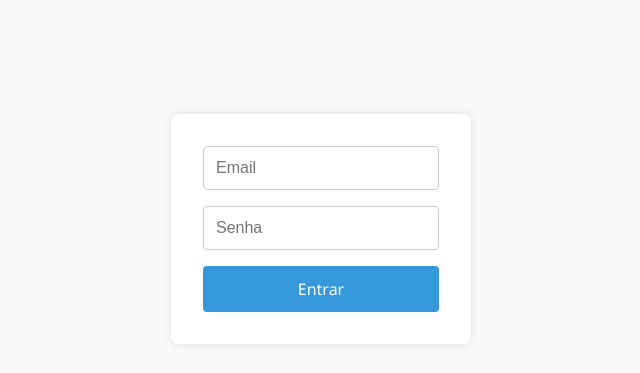
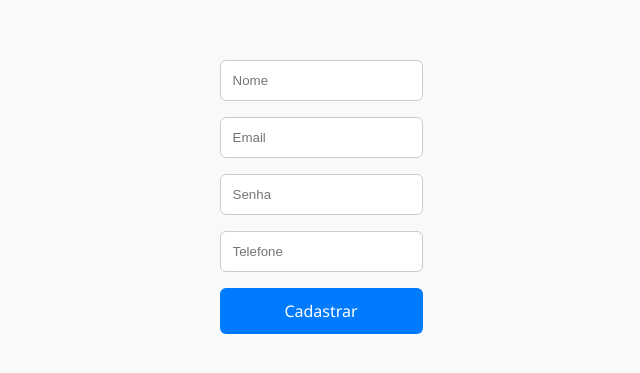
Before and after one commit to viniAmorim/react-basic-crud, a React (Vite) app: page /cadastro in a window 1280 px wide. Before the commit this address led to /login. Shown: the part 203-576 px from the top of the page, without its empty margins (319-959 px from the left). Built offline with nearby package versions, Linux system fonts and the light colour scheme.

Commit message:
feat: register user

```diff
--- a/src/App.tsx
+++ b/src/App.tsx
@@ -4,6 +4,7 @@ import "./App.css";
 import Dashboard from "./pages/Dashboard/Dashboard";
 import PrivateRoute from "./routes/PrivateRoute";
 import { Toaster } from "react-hot-toast";
+import Register from "./pages/Register/Register";
 
 function App() {
   return (
@@ -21,6 +22,8 @@ function App() {
           }
         />
 
+        <Route path="/cadastro" element={<Register />} />
+
         <Route path="*" element={<Navigate to="/login" />} />
       </Routes>
     </BrowserRouter>
--- /dev/null
+++ b/src/hooks/useCreateUser.ts
@@ -0,0 +1,10 @@
+// hooks/useCreateUser.ts
+import { useMutation } from "@tanstack/react-query";
+import type { User } from "../types";
+import { createUser } from "../services/api";
+
+export function useCreateUser() {
+  return useMutation({
+    mutationFn: (user: User) => createUser(user),
+  });
+}
--- a/src/pages/Dashboard/Dashboard.tsx
+++ b/src/pages/Dashboard/Dashboard.tsx
@@ -1,7 +1,7 @@
 import { useForm } from "react-hook-form";
 import * as yup from "yup";
 import { yupResolver } from "@hookform/resolvers/yup";
-import { useState } from "react";
+import { useState, useEffect } from "react";
 import { useNavigate } from "react-router-dom";
 import { useQuery, useMutation, useQueryClient } from "@tanstack/react-query";
 import {
@@ -11,8 +11,11 @@ import {
   createUser,
   findUserById,
 } from "../../services/api";
+import { FaEye, FaEdit, FaTrash } from "react-icons/fa";
 
-import { FaEye, FaEdit, FaTrash, FaPlus } from "react-icons/fa";
+import { useDebounce } from "../../hooks/useDebounce";
+import toast from "react-hot-toast";
+import UserModal from "../../components/layout/UserModal/UserModal";
 
 import {
   ActionButton,
@@ -20,11 +23,7 @@ import {
   CancelButton,
   ConfirmButton,
   Container,
-  ErrorText,
   Input,
-  ModalContent,
-  ModalOverlay,
-  SaveButton,
   Table,
   Td,
   Th,
@@ -32,10 +31,6 @@ import {
   Tr,
 } from "./styles";
 import Head from "../../components/layout/Head/Head";
-
-import toast from "react-hot-toast";
-import type { User } from "../../types";
-import UserModal from "../../components/layout/UserModal/UserModal";
 
 const schema = yup.object({
   name: yup.string().required("Nome obrigatório"),
@@ -48,26 +43,42 @@ export default function Dashboard() {
   const navigate = useNavigate();
   const queryClient = useQueryClient();
 
-  const [editingUser, setEditingUser] = useState<User | null>(null);
-  const [viewingUser, setViewingUser] = useState<User | null>(null);
-  const [creatingUser, setCreatingUser] = useState(false);
+  const [editingUser, setEditingUser] = useState(null);
+  const [viewingUser, setViewingUser] = useState(null);
+  const [searchName, setSearchName] = useState("");
+  const [searchEmail, setSearchEmail] = useState("");
+  const [searchPhone, setSearchPhone] = useState("");
+  const [searchIsAdmin, setSearchIsAdmin] = useState(""); // "", "true", "false"
+  const [filters, setFilters] = useState({
+    name: "",
+    email: "",
+    phone: "",
+    isAdmin: "",
+  });
+
+  // Debounce filters
+  const debouncedSetFilters = useDebounce((newFilters) => {
+    setFilters(newFilters);
+  }, 500);
+
+  useEffect(() => {
+    debouncedSetFilters({
+      name: searchName,
+      email: searchEmail,
+      phone: searchPhone,
+      isAdmin: searchIsAdmin,
+    });
+  }, [searchName, searchEmail, searchPhone, searchIsAdmin]);
 
   const {
-    register,
-    handleSubmit,
-    reset,
-    formState: { errors },
-  } = useForm<User>({
-    resolver: yupResolver(schema),
-  });
-
-  const {
-    data: users,
+    data: users = [],
     isLoading,
     error,
+    refetch,
   } = useQuery({
-    queryKey: ["users"],
-    queryFn: fetchUsers,
+    queryKey: ["users", filters],
+    queryFn: () => fetchUsers(filters),
+    keepPreviousData: true,
   });
 
   const deleteMutation = useMutation({
@@ -78,29 +89,23 @@ export default function Dashboard() {
   });
 
   const saveMutation = useMutation({
-    mutationFn: (user: User) =>
-      editingUser ? updateUser(user) : createUser(user),
+    mutationFn: (user) => (editingUser ? updateUser(user) : createUser(user)),
     onSuccess: () => {
       queryClient.invalidateQueries({ queryKey: ["users"] });
-
       toast.success(
         editingUser
           ? "Usuário editado com sucesso."
           : "Usuário criado com sucesso."
       );
-
       setEditingUser(null);
-      setCreatingUser(false);
-      reset();
     },
   });
 
-  const handleEdit = (user: User) => {
+  const handleEdit = (user) => {
     setEditingUser(user);
-    reset(user);
   };
 
-  const handleView = async (user: User) => {
+  const handleView = async (user) => {
     try {
       const freshUser = await findUserById(user.id);
       setViewingUser(freshUser);
@@ -109,7 +114,7 @@ export default function Dashboard() {
     }
   };
 
-  const handleDelete = (id: string) => {
+  const handleDelete = (id) => {
     toast((t) => (
       <span>
         Deseja realmente excluir?
@@ -131,7 +136,7 @@ export default function Dashboard() {
     ));
   };
 
-  const onSubmit = (data: User) => {
+  const onSubmit = (data) => {
     saveMutation.mutate(data);
   };
 
@@ -141,13 +146,31 @@ export default function Dashboard() {
   return (
     <Container>
       <Head />
-
-      <ButtonGroup style={{ marginBottom: "1rem" }}>
-        <SaveButton onClick={() => setCreatingUser(true)}>
-          <FaPlus style={{ marginRight: 8 }} />
-          Adicionar Usuário
-        </SaveButton>
-      </ButtonGroup>
+      <div style={{ display: "flex", gap: "1rem", marginBottom: "1rem" }}>
+        <Input
+          placeholder="Buscar por nome"
+          value={searchName}
+          onChange={(e) => setSearchName(e.target.value)}
+        />
+        <Input
+          placeholder="Buscar por email"
+          value={searchEmail}
+          onChange={(e) => setSearchEmail(e.target.value)}
+        />
+        <Input
+          placeholder="Buscar por telefone"
+          value={searchPhone}
+          onChange={(e) => setSearchPhone(e.target.value)}
+        />
+        <select
+          value={searchIsAdmin}
+          onChange={(e) => setSearchIsAdmin(e.target.value)}
+        >
+          <option value="">Todos</option>
+          <option value="true">Administradores</option>
+          <option value="false">Usuários comuns</option>
+        </select>
+      </div>
 
       <Table>
         <Thead>
@@ -203,16 +226,6 @@ export default function Dashboard() {
         />
       )}
 
-      {creatingUser && (
-        <UserModal
-          user={{ id: "", name: "", email: "", phone: "", isAdmin: false }}
-          mode="create"
-          onClose={() => setCreatingUser(false)}
-          onSubmit={onSubmit}
-          isLoading={saveMutation.isLoading}
-        />
-      )}
-
       {viewingUser && (
         <UserModal
           user={viewingUser}
--- a/src/pages/Dashboard/styles.ts
+++ b/src/pages/Dashboard/styles.ts
@@ -70,3 +70,9 @@ export const ActionButton = styled.button<{ variant?: "edit" | "delete" }>`
   border-radius: 0.25rem;
   cursor: pointer;
 `;
+
+export const Input = styled.input`
+  padding: 0.5rem;
+  border: 1px solid #ccc;
+  border-radius: 4px;
+`;
--- a/src/pages/Login/Login.tsx
+++ b/src/pages/Login/Login.tsx
@@ -1,9 +1,10 @@
 import { useLogin } from "../../hooks/useLogin";
-import { useNavigate } from "react-router-dom";
+import { useNavigate, Link } from "react-router-dom";
 import { useForm } from "react-hook-form";
 import * as yup from "yup";
 import { yupResolver } from "@hookform/resolvers/yup";
-import { Container, Form, Input, Button, ErrorText } from "./styles"; // Importando os estilos
+import { Container, Form, Input, Button, ErrorText } from "./styles";
+import toast from "react-hot-toast"; // ✅ Importa toast
 
 interface LoginFormData {
   email: string;
@@ -11,7 +12,7 @@ interface LoginFormData {
 }
 
 const schema = yup.object().shape({
-  email: yup.string().email().required("Email obrigatório"),
+  email: yup.string().email("Email inválido").required("Email obrigatório"),
   password: yup.string().required("Senha obrigatória"),
 });
 
@@ -33,11 +34,10 @@ export default function Login() {
         localStorage.setItem("token", token);
         localStorage.setItem("refresh_token", refresh_token);
         localStorage.setItem("user", JSON.stringify(user));
-
         navigate("/");
       },
       onError: () => {
-        alert("Erro ao fazer login. Verifique suas credenciais.");
+        toast.error("Erro ao fazer login. Verifique suas credenciais.");
       },
     });
   };
@@ -46,14 +46,18 @@ export default function Login() {
     <Container>
       <Form onSubmit={handleSubmit(onSubmit)}>
         <Input type="email" {...register("email")} placeholder="Email" />
-        {errors.email && <ErrorText>{errors.email?.message}</ErrorText>}
+        {errors.email && <ErrorText>{errors.email.message}</ErrorText>}
 
         <Input type="password" {...register("password")} placeholder="Senha" />
-        {errors.password && <ErrorText>{errors.password?.message}</ErrorText>}
+        {errors.password && <ErrorText>{errors.password.message}</ErrorText>}
 
         <Button type="submit" disabled={isPending}>
           {isPending ? "Entrando..." : "Entrar"}
         </Button>
+        {/* ✅ Link para cadastro */}
+        <p style={{ marginTop: "1rem", textAlign: "center" }}>
+          Ainda não tem conta? <Link to="/cadastro">Cadastre-se</Link>
+        </p>
       </Form>
     </Container>
   );
--- /dev/null
+++ b/src/pages/Register/Register.tsx
@@ -0,0 +1,76 @@
+import { useCreateUser } from "../../hooks/useCreateUser";
+import { useForm } from "react-hook-form";
+import { yupResolver } from "@hookform/resolvers/yup";
+import * as yup from "yup";
+
+import { Container, Form, Input, Button, ErrorText } from "./styles";
+import toast from "react-hot-toast";
+import { useNavigate } from "react-router-dom";
+
+interface FormData {
+  name: string;
+  email: string;
+  phone?: string;
+  password?: string;
+}
+
+const schema = yup.object().shape({
+  name: yup.string().required("Nome obrigatório"),
+  email: yup.string().email("Email inválido").required("Email obrigatório"),
+  password: yup
+    .string()
+    .required("Senha obrigatória")
+    .min(6, "A senha deve ter pelo menos 6 caracteres"),
+  phone: yup.string().optional(),
+});
+
+export default function RegisterUser() {
+  const navigate = useNavigate();
+  const {
+    register,
+    handleSubmit,
+    reset,
+    formState: { errors },
+  } = useForm<FormData>({
+    resolver: yupResolver(schema),
+  });
+
+  const { mutate: createUser, isPending } = useCreateUser();
+
+  const onSubmit = (data: FormData) => {
+    createUser(data, {
+      onSuccess: () => {
+        toast.success("Usuário cadastrado com sucesso!");
+        reset();
+        navigate("/login");
+      },
+      onError: (error: any) => {
+        toast.error(
+          error?.response?.data?.message || "Erro ao cadastrar usuário"
+        );
+      },
+    });
+  };
+
+  return (
+    <Container>
+      <Form onSubmit={handleSubmit(onSubmit)}>
+        <Input {...register("name")} placeholder="Nome" />
+        {errors.name && <ErrorText>{errors.name.message}</ErrorText>}
+
+        <Input {...register("email")} placeholder="Email" />
+        {errors.email && <ErrorText>{errors.email.message}</ErrorText>}
+
+        <Input type="password" {...register("password")} placeholder="Senha" />
+        {errors.password && <ErrorText>{errors.password.message}</ErrorText>}
+
+        <Input {...register("phone")} placeholder="Telefone" />
+        {errors.phone && <ErrorText>{errors.phone.message}</ErrorText>}
+
+        <Button type="submit" disabled={isPending}>
+          {isPending ? "Cadastrando..." : "Cadastrar"}
+        </Button>
+      </Form>
+    </Container>
+  );
+}
--- /dev/null
+++ b/src/pages/Register/styles.ts
@@ -0,0 +1,37 @@
+import styled from "styled-components";
+
+export const Container = styled.div`
+  max-width: 400px;
+  margin: 0 auto;
+  padding: 2rem;
+`;
+
+export const Form = styled.form`
+  display: flex;
+  flex-direction: column;
+  gap: 1rem;
+`;
+
+export const Input = styled.input`
+  padding: 0.75rem;
+  border: 1px solid #ccc;
+  border-radius: 6px;
+`;
+
+export const Button = styled.button`
+  padding: 0.75rem;
+  background-color: #007bff;
+  color: white;
+  border: none;
+  border-radius: 6px;
+  cursor: pointer;
+
+  &:disabled {
+    background-color: #a0a0a0;
+  }
+`;
+
+export const ErrorText = styled.span`
+  color: red;
+  font-size: 0.875rem;
+`;
--- a/src/services/api.ts
+++ b/src/services/api.ts
@@ -21,9 +21,23 @@ api.interceptors.request.use((config) => {
   return config;
 });
 
-// Função para buscar os usuários
-export const fetchUsers = async () => {
-  const response = await api.get("/users");
+// Função para buscar os usuários com filtros opcionais
+export const fetchUsers = async (
+  filters: {
+    name?: string;
+    email?: string;
+    phone?: string;
+    isAdmin?: string;
+  } = {}
+) => {
+  const params = new URLSearchParams();
+
+  if (filters.name) params.append("name", filters.name);
+  if (filters.email) params.append("email", filters.email);
+  if (filters.phone) params.append("phone", filters.phone);
+  if (filters.isAdmin !== "") params.append("isAdmin", filters.isAdmin); // "true" ou "false"
+
+  const response = await api.get(`/users?${params.toString()}`);
   return response.data;
 };
 
```
